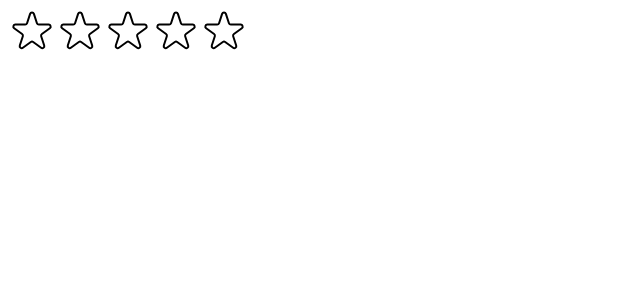
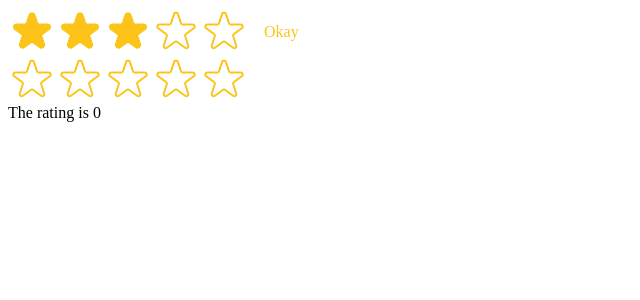
Before and after one commit to martinagabrielli/usePopcorn, a React (Create React App) app: page / in a window 1280 px wide. Shown: the top 300 px of the page, without its empty margins (0-640 px from the left). Built offline with nearby package versions, Linux system fonts and the light colour scheme.

Commit message:
add external use state and prop types

```diff
--- a/src/StarRating.js
+++ b/src/StarRating.js
@@ -1,4 +1,5 @@
 import { useState } from "react";
+import PropTypes from 'prop-types';
 
 const containerStyle = {
     display: "flex",
@@ -10,14 +11,37 @@ const starContainerStyle = {
     display: "flex",
 }
 
+StarRating.propTypes = {
+    maxRating: PropTypes.number,
+    color: PropTypes.string,
+    size: PropTypes.number,
+    messages: PropTypes.array,
+    defaultRating: PropTypes.number,
+    onSetRating: PropTypes.func
+}
+
+export default function StarRating({
+    maxRating = 5,
+    color = '#fcc419',
+    size = 48,
+    messages = [],
+    defaultRating = 0,
+    onSetRating
+}) {
+    const [rating, setRating] = useState(defaultRating);
+    const [tempRating, setTempRating] = useState(0);
+
     const textStyle = {
         lineHeight: "1",
         margin: "0",
+        color,
+        size: `${size}px`
     }
 
-export default function StarRating({maxRating = 5}) {
-    const [rating, setRating] = useState(0);
-    const [tempRating, setTempRating] = useState(0);
+    function handleMovieRating(rating) {
+        setRating(rating);
+        onSetRating(rating);
+    }
 
     return (
         <div style={containerStyle}>
@@ -26,25 +50,27 @@ export default function StarRating({maxRating = 5}) {
                     <Star
                         key={1}
                         full={tempRating ? tempRating >= i + 1 : rating >= i + 1}
-                        onClick={() => setRating(i + 1)}
+                        onClick={() => handleMovieRating(i + 1)}
                         onMouseEnter={() => setTempRating(i + 1)}
                         onMouseLeave={() => setTempRating(0)}
+                        color={color}
+                        size={size}
                     />
                 ))}
             </div>
-            <p style={textStyle}>{tempRating || rating || ""}</p>
+            <p style={textStyle}>{messages.length === maxRating ? messages[tempRating ? tempRating - 1 : rating - 1] : tempRating || rating || ""}</p>
         </div>
     )
 }
 
+function Star({onClick, onMouseEnter, onMouseLeave, full, color, size}) {
     const starStyle = {
-    width: "48px",
-    height: "48px",
+        width: `${size}px`,
+        height: `${size}px`,
         display: "block",
         cursor: "pointer",
     };
 
-function Star({onClick, onMouseEnter, onMouseLeave, full}) {
     return (
         <span
             onClick={onClick}
@@ -57,8 +83,8 @@ function Star({onClick, onMouseEnter, onMouseLeave, full}) {
             <svg
             xmlns="http://www.w3.org/2000/svg"
             viewBox="0 0 20 20"
-            fill="#000"
-            stroke="#000"
+            fill={color}
+            stroke={color}
             >
             <path
                 d="M9.049 2.927c.3-.921 1.603-.921 1.902 0l1.07 3.292a1 1 0 00.95.69h3.462c.969 0 1.371 1.24.588 1.81l-2.8 2.034a1 1 0 00-.364 1.118l1.07 3.292c.3.921-.755 1.688-1.54 1.118l-2.8-2.034a1 1 0 00-1.175 0l-2.8 2.034c-.784.57-1.838-.197-1.539-1.118l1.07-3.292a1 1 0 00-.364-1.118L2.98 8.72c-.783-.57-.38-1.81.588-1.81h3.461a1 1 0 00.951-.69l1.07-3.292z"
@@ -69,7 +95,7 @@ function Star({onClick, onMouseEnter, onMouseLeave, full}) {
             xmlns="http://www.w3.org/2000/svg"
             fill="none"
             viewBox="0 0 24 24"
-            stroke="#000"
+            stroke={color}
             >
             <path
                 strokeLinecap="round"
--- a/src/index.js
+++ b/src/index.js
@@ -1,13 +1,25 @@
 import React from 'react';
+import { useState } from 'react';
 import ReactDOM from 'react-dom/client';
 // import './index.css';
 // import App from './App';
 import StarRating from './StarRating';
 
+function Test() {
+  const [movieRating, setMovieRating] = useState(0);
+  return (
+    <div>
+      <StarRating onSetRating={setMovieRating}/>
+      The rating is {movieRating}
+    </div>
+  )
+}
+
 const root = ReactDOM.createRoot(document.getElementById('root'));
 root.render(
   <React.StrictMode>
     {/* <App /> */}
-    <StarRating maxRating={5} />
+    <StarRating maxRating={5} messages={['Terrible', 'Bad', 'Okay', 'Great', 'Amazing']} defaultRating={3} />
+    <Test/>
   </React.StrictMode>
 );
```
Lines whose indentation alone changed are shown as unchanged.
